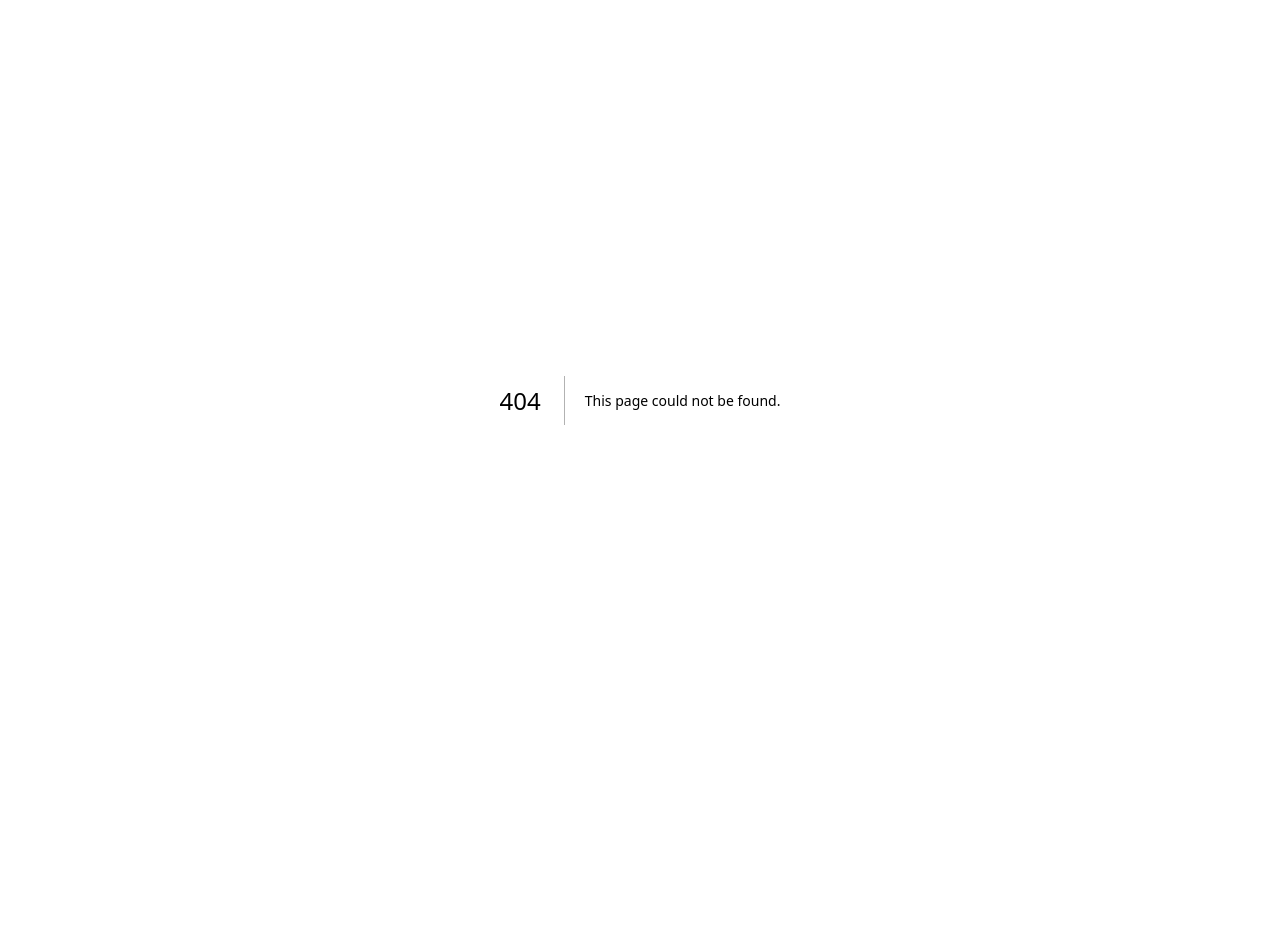
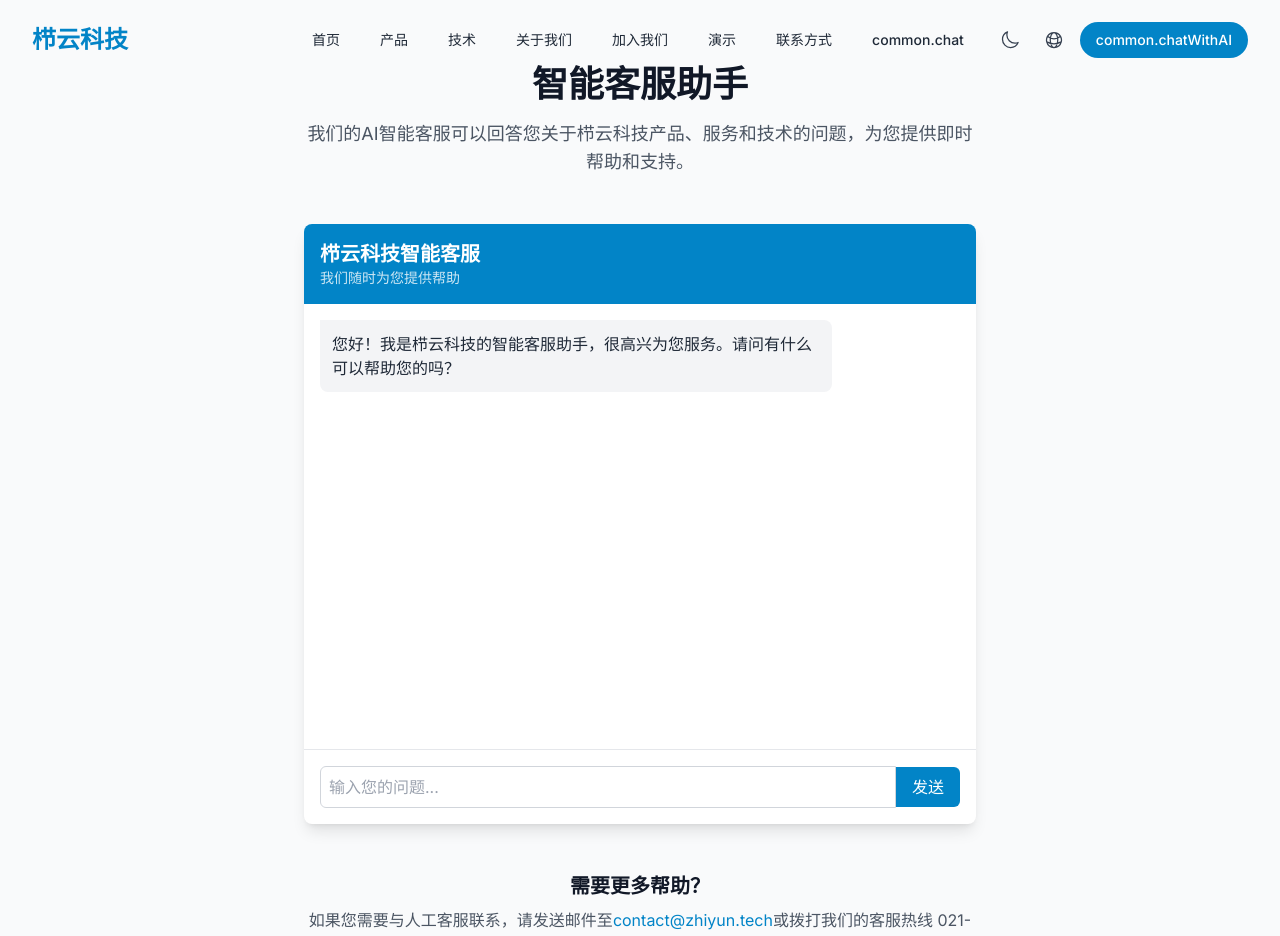
Before and after one commit to fengfxf/zhiyun-tech-website, a Next.js app: page /chat in a window 1280 px wide. Before the commit this address had no page. Shown: the top 936 px of the page. Before the commit the page ends 800 px from the top, so only its background shows below. Built offline with nearby package versions, Linux system fonts and the light colour scheme.

Commit message:
增加chat功能

```diff
--- /dev/null
+++ b/app/chat/page.tsx
@@ -0,0 +1,39 @@
+import Navbar from '../../components/Navbar';
+import Footer from '../../components/Footer';
+import ChatInterface from '../../components/ChatInterface';
+
+export default function ChatPage() {
+  return (
+    <div className="min-h-screen flex flex-col">
+      <Navbar />
+      <main className="flex-grow py-16 bg-gray-50 dark:bg-gray-900">
+        <div className="container mx-auto px-4">
+          <div className="max-w-4xl mx-auto mb-12 text-center">
+            <h1 className="text-3xl md:text-4xl font-bold mb-4 text-gray-900 dark:text-white">
+              智能客服助手
+            </h1>
+            <p className="text-lg text-gray-600 dark:text-gray-300 max-w-2xl mx-auto">
+              我们的AI智能客服可以回答您关于栉云科技产品、服务和技术的问题，为您提供即时帮助和支持。
+            </p>
+          </div>
+
+          <ChatInterface />
+
+          <div className="max-w-2xl mx-auto mt-12 text-center">
+            <h2 className="text-xl font-semibold mb-2 text-gray-900 dark:text-white">
+              需要更多帮助？
+            </h2>
+            <p className="text-gray-600 dark:text-gray-300">
+              如果您需要与人工客服联系，请发送邮件至
+              <a href="mailto:contact@zhiyun.tech" className="text-primary-600 dark:text-primary-400 hover:underline">
+                contact@zhiyun.tech
+              </a>
+              或拨打我们的客服热线 021-12345678
+            </p>
+          </div>
+        </div>
+      </main>
+      <Footer />
+    </div>
+  );
+}
--- a/app/demo/page.tsx
+++ b/app/demo/page.tsx
@@ -20,10 +20,10 @@ export default function Demo() {
             <div className="bg-gray-50 dark:bg-gray-800 rounded-xl p-8">
               <div className="text-center mb-8">
                 <h2 className="text-2xl font-bold text-gray-900 dark:text-white">
-                  智能体演示
+                  AI智能客服
                 </h2>
                 <p className="mt-2 text-gray-600 dark:text-gray-300">
-                  与我们的AI智能体进行对话，体验自然语言理解和智能决策能力
+                  与我们的AI智能客服进行对话，体验自然语言理解和智能决策能力
                 </p>
               </div>
 
--- /dev/null
+++ b/components/ChatInterface.tsx
@@ -0,0 +1,147 @@
+"use client";
+
+import { useState, useRef, useEffect } from 'react';
+import { sendMessageToCoze, Message } from '../services/cozeService';
+
+export default function ChatInterface() {
+  const [messages, setMessages] = useState<Message[]>([
+    {
+      role: 'assistant',
+      content: '您好！我是栉云科技的智能客服助手，很高兴为您服务。请问有什么可以帮助您的吗？'
+    }
+  ]);
+  const [input, setInput] = useState('');
+  const [isLoading, setIsLoading] = useState(false);
+  const messagesEndRef = useRef<HTMLDivElement>(null);
+
+  // 自动滚动到最新消息
+  const scrollToBottom = () => {
+    messagesEndRef.current?.scrollIntoView({ behavior: 'smooth' });
+  };
+
+  useEffect(() => {
+    scrollToBottom();
+  }, [messages]);
+
+  const handleSubmit = async (e: React.FormEvent) => {
+    e.preventDefault();
+    if (!input.trim() || isLoading) return;
+
+    const userMessage: Message = {
+      role: 'user',
+      content: input.trim()
+    };
+
+    // 更新UI，添加用户消息
+    setMessages(prev => [...prev, userMessage]);
+    setInput('');
+    setIsLoading(true);
+
+    try {
+      // 准备发送给API的消息历史
+      const messageHistory = [...messages, userMessage];
+
+      // 调用API
+      const response = await sendMessageToCoze(messageHistory);
+
+      // 更新UI，添加助手回复
+      setMessages(prev => [
+        ...prev,
+        {
+          role: 'assistant',
+          content: response
+        }
+      ]);
+    } catch (error) {
+      // 处理错误
+      setMessages(prev => [
+        ...prev,
+        {
+          role: 'assistant',
+          content: error instanceof Error ? error.message : '发生未知错误，请稍后再试'
+        }
+      ]);
+    } finally {
+      setIsLoading(false);
+    }
+  };
+
+  return (
+    <div className="flex flex-col h-[600px] max-w-2xl mx-auto bg-white dark:bg-gray-800 rounded-lg shadow-lg overflow-hidden">
+      {/* 聊天头部 */}
+      <div className="bg-primary-600 dark:bg-primary-800 text-white p-4">
+        <h2 className="text-xl font-semibold">栉云科技智能客服</h2>
+        <p className="text-sm opacity-80">我们随时为您提供帮助</p>
+      </div>
+
+      {/* 聊天消息区域 */}
+      <div className="flex-1 p-4 overflow-y-auto">
+        {messages.map((message, index) => (
+          <div
+            key={index}
+            className={`mb-4 ${
+              message.role === 'user' ? 'flex justify-end' : 'flex justify-start'
+            }`}
+          >
+            <div
+              className={`max-w-[80%] p-3 rounded-lg ${
+                message.role === 'user'
+                  ? 'bg-primary-100 dark:bg-primary-900 text-gray-800 dark:text-white rounded-tr-none'
+                  : 'bg-gray-100 dark:bg-gray-700 text-gray-800 dark:text-white rounded-tl-none'
+              }`}
+            >
+              <p className="whitespace-pre-wrap">{message.content}</p>
+            </div>
+          </div>
+        ))}
+        <div ref={messagesEndRef} />
+      </div>
+
+      {/* 输入区域 */}
+      <form onSubmit={handleSubmit} className="border-t border-gray-200 dark:border-gray-700 p-4">
+        <div className="flex items-center">
+          <input
+            type="text"
+            value={input}
+            onChange={(e) => setInput(e.target.value)}
+            placeholder="输入您的问题..."
+            disabled={isLoading}
+            className="flex-1 p-2 border border-gray-300 dark:border-gray-600 rounded-l-md focus:outline-none focus:ring-2 focus:ring-primary-500 dark:bg-gray-800 dark:text-white"
+          />
+          <button
+            type="submit"
+            disabled={isLoading}
+            className={`p-2 px-4 bg-primary-600 text-white rounded-r-md hover:bg-primary-700 focus:outline-none focus:ring-2 focus:ring-primary-500 ${
+              isLoading ? 'opacity-70 cursor-not-allowed' : ''
+            }`}
+          >
+            {isLoading ? (
+              <svg
+                className="animate-spin h-5 w-5 text-white"
+                xmlns="http://www.w3.org/2000/svg"
+                fill="none"
+                viewBox="0 0 24 24"
+              >
+                <circle
+                  className="opacity-25"
+                  cx="12"
+                  cy="12"
+                  r="10"
+                  stroke="currentColor"
+                  strokeWidth="4"
+                ></circle>
+                <path
+                  className="opacity-75"
+                  fill="currentColor"
+                  d="M4 12a8 8 0 018-8V0C5.373 0 0 5.373 0 12h4zm2 5.291A7.962 7.962 0 014 12H0c0 3.042 1.135 5.824 3 7.938l3-2.647z"
+                ></path>
+              </svg>
+            ) : (
+              '发送'
+            )}
+          </button>
+        </div>
+      </form>
+    </div>
+  );
+}
--- a/components/Navbar.tsx
+++ b/components/Navbar.tsx
@@ -21,6 +21,7 @@ export default function Navbar() {
     { name: t('common.careers'), href: '/careers' },
     { name: t('common.demo'), href: '/demo' },
     { name: t('common.contact'), href: '/contact' },
+    { name: t('common.chat'), href: '/chat' },
   ];
 
   useEffect(() => {
@@ -70,10 +71,10 @@ export default function Navbar() {
                 <ThemeToggle />
                 <LanguageToggle />
                 <Link
-                  href="/demo"
+                  href="/chat"
                   className="ml-2 px-4 py-2 rounded-full text-sm font-medium bg-primary-600 text-white hover:bg-primary-700 transition-colors"
                 >
-                  {t('common.tryDemo')}
+                  {t('common.chatWithAI')}
                 </Link>
               </div>
             </div>
@@ -119,11 +120,11 @@ export default function Navbar() {
               </Link>
             ))}
             <Link
-              href="/demo"
+              href="/chat"
               className="block px-3 py-2 rounded-md text-base font-medium text-white bg-primary-600 hover:bg-primary-700 transition-colors"
               onClick={() => setIsOpen(false)}
             >
-              {t('common.tryDemo')}
+              {t('common.chatWithAI')}
             </Link>
           </div>
         </motion.div>
--- a/package.json
+++ b/package.json
@@ -12,6 +12,7 @@
     "@heroicons/react": "^2.0.18",
     "@supabase/supabase-js": "^2.49.1",
     "autoprefixer": "^10.4.16",
+    "axios": "^1.8.3",
     "framer-motion": "^10.16.4",
     "next": "^14.0.4",
     "postcss": "^8.4.31",
--- /dev/null
+++ b/pages/CustomerService.tsx
@@ -0,0 +1,21 @@
+import React from 'react';
+import { Layout, Typography } from 'antd';
+import ChatInterface from '../components/ChatInterface';
+
+const { Content } = Layout;
+const { Title } = Typography;
+
+const CustomerService: React.FC = () => {
+  return (
+    <Layout style={{ minHeight: '100vh' }}>
+      <Content style={{ padding: '24px', background: '#f0f2f5' }}>
+        <Title level={2} style={{ textAlign: 'center', marginBottom: '24px' }}>
+          智能客服中心
+        </Title>
+        <ChatInterface />
+      </Content>
+    </Layout>
+  );
+};
+
+export default CustomerService;
--- /dev/null
+++ b/services/cozeService.ts
@@ -0,0 +1,48 @@
+import axios from 'axios';
+
+const COZE_API_URL = 'https://api.coze.cn/open/api/bot/completions';
+const COZE_API_KEY = 'pat_WxLq3nridTRnS3MhntQwMBiq0dQNy7VgSvUyO4FjJcJkkXp4hJu4xwcUrEgACocF';
+
+export interface Message {
+  role: 'user' | 'assistant';
+  content: string;
+}
+
+export interface CozeResponse {
+  id: string;
+  object: string;
+  created: number;
+  result: string;
+  usage: {
+    prompt_tokens: number;
+    completion_tokens: number;
+    total_tokens: number;
+  };
+}
+
+export async function sendMessageToCoze(messages: Message[]): Promise<string> {
+  try {
+    const response = await axios.post<CozeResponse>(
+      COZE_API_URL,
+      {
+        messages: messages,
+        stream: false
+      },
+      {
+        headers: {
+          'Content-Type': 'application/json',
+          'Authorization': `Bearer ${COZE_API_KEY}`
+        }
+      }
+    );
+
+    return response.data.result;
+  } catch (error) {
+    console.error('Error sending message to Coze:', error);
+    if (axios.isAxiosError(error) && error.response) {
+      console.error('Response data:', error.response.data);
+      console.error('Response status:', error.response.status);
+    }
+    throw new Error('无法连接到智能客服，请稍后再试');
+  }
+}
```
Also changed, not shown: components/ChatInterface.module.css (added, +103 -0 lines), 1 other file (tests, documents, lock files or other folders).
